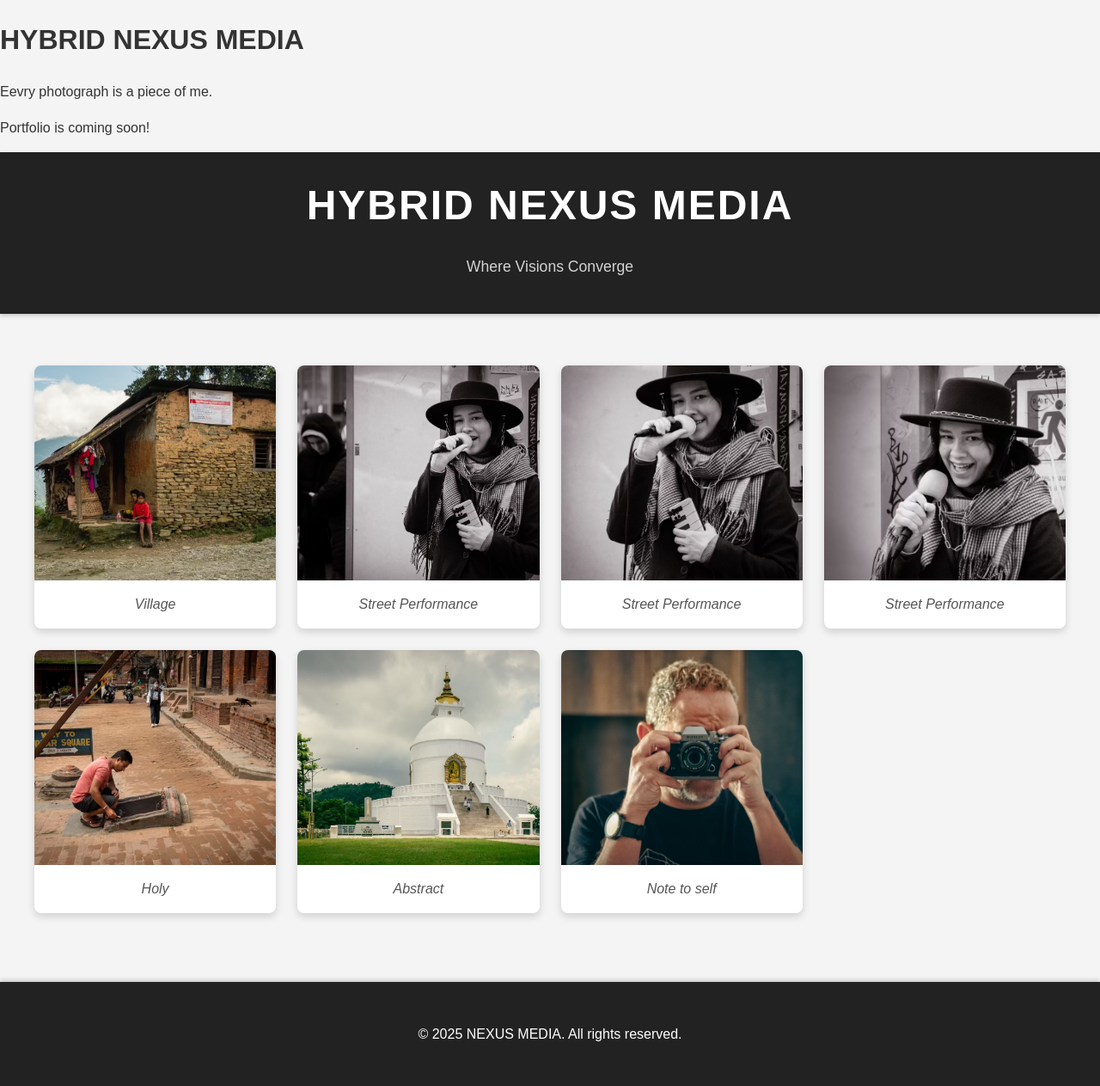
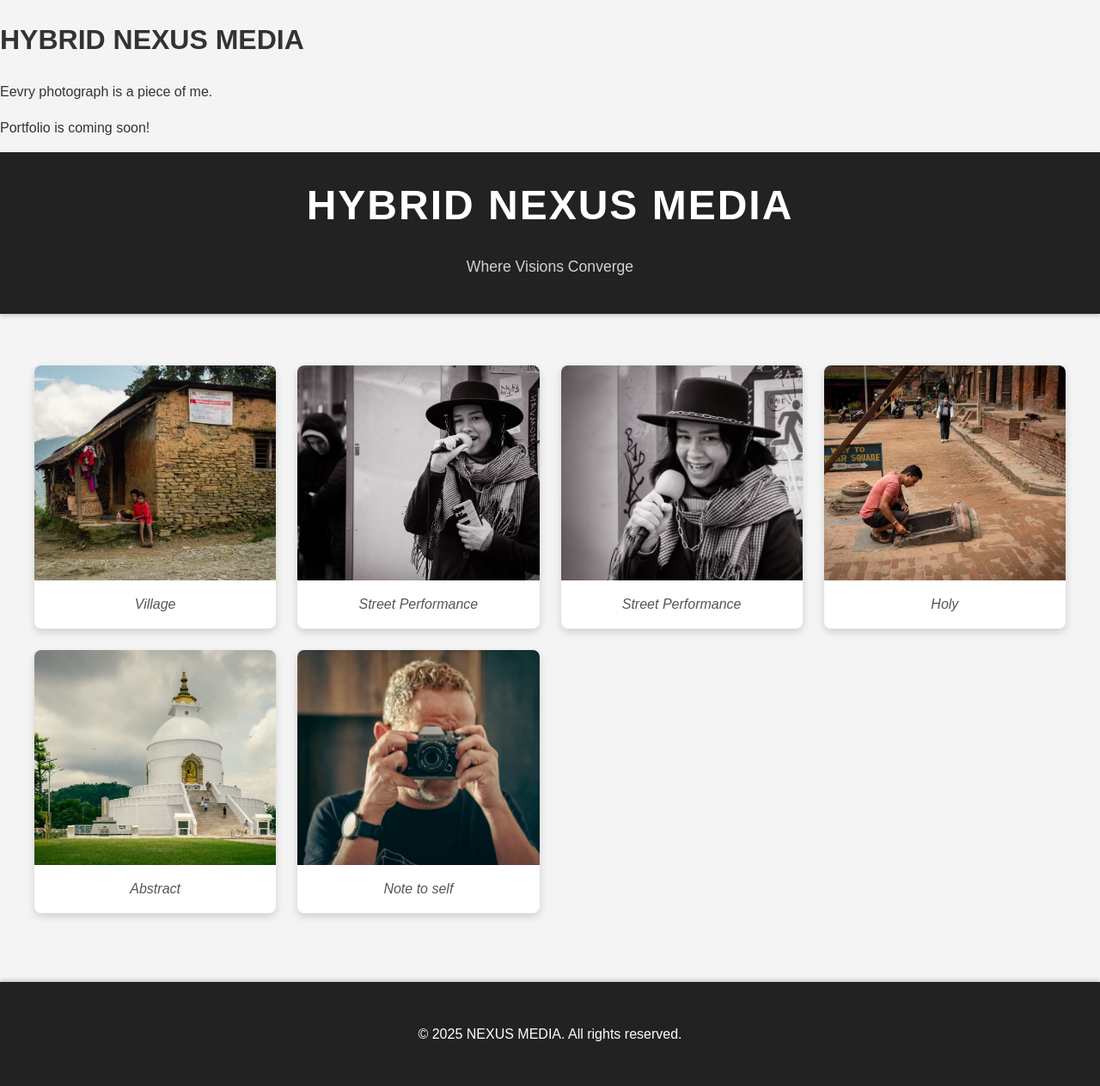
Before and after one commit to hybridnexus/nexusmedia, a Jekyll site: the page index.html, which Jekyll copies as it is, in a window 1280 px wide. Shown: the whole page at 86% size. Built offline with Jekyll 4.4.1, drawn with Linux system fonts in a browser that asks for light colours.

Commit message:
Update index.html

```diff
--- a/index.html
+++ b/index.html
@@ -141,10 +141,7 @@
                 <img src="images/photo2.jpg" alt="Placeholder Image 2">
                 <p>Street Performance</p>
             </div>
-            <div class="photo-item">
-                <img src="images/photo3.jpg" alt="Placeholder Image 3">
-                <p>Street Performance</p>
-            </div>
+
             <div class="photo-item">
                 <img src="images/photo4.jpg" alt="Placeholder Image 4">
                 <p>Street Performance</p>
```
